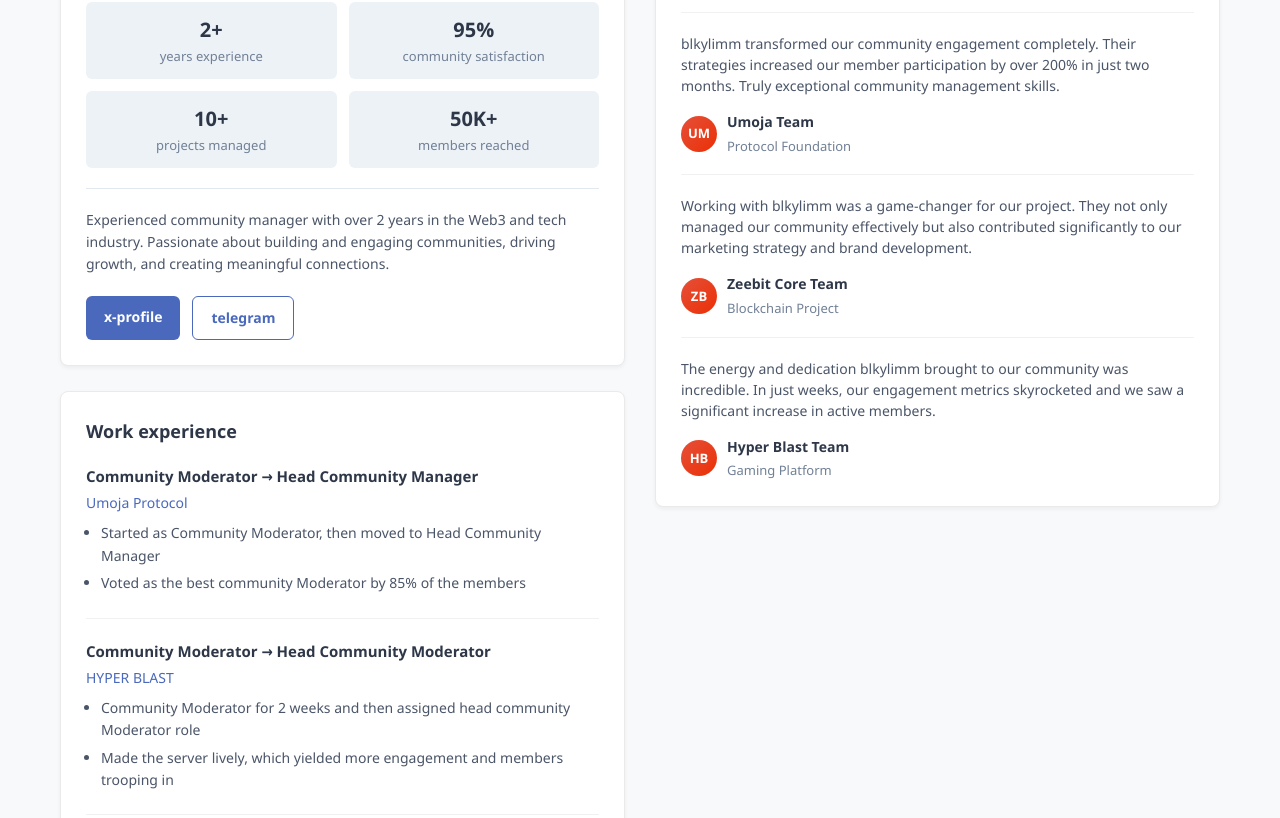
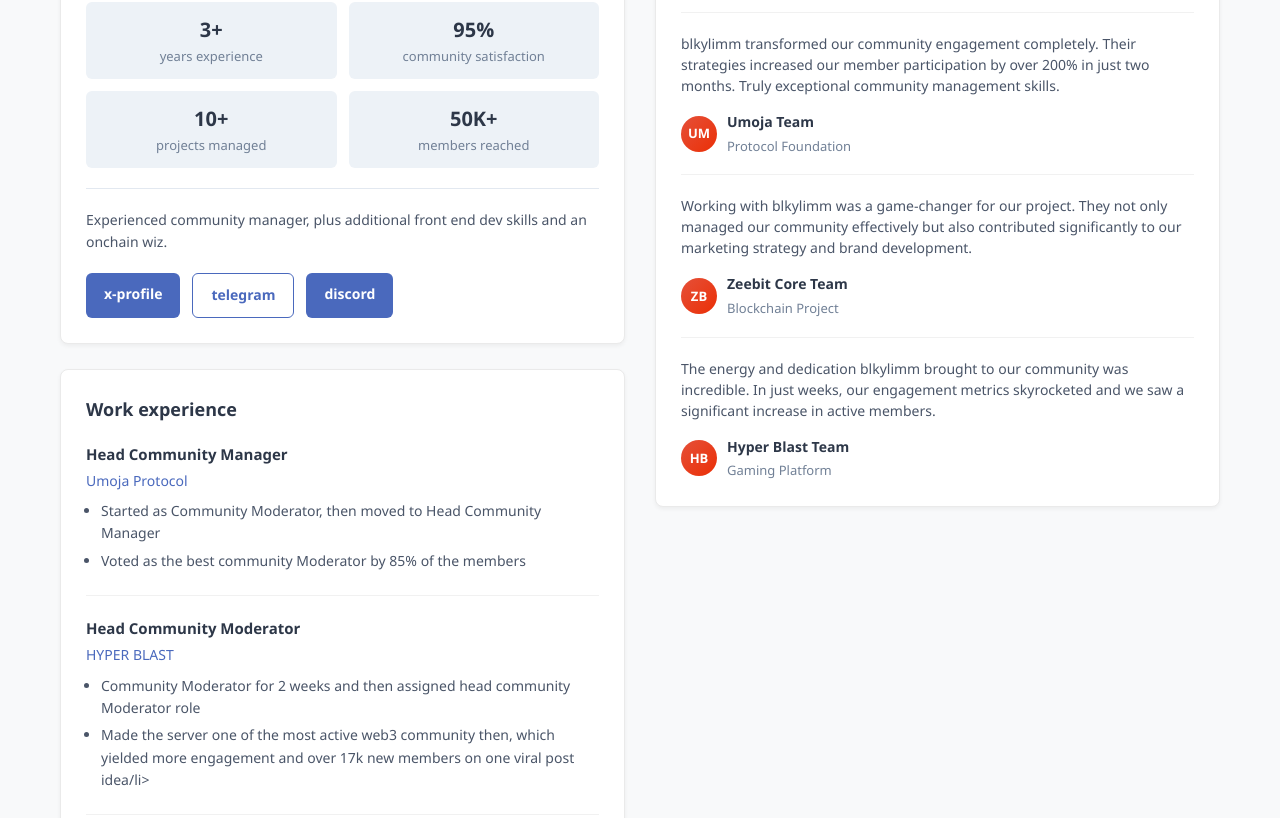
Before and after one commit to BlkyLim001/Portfolio, a plain HTML site: page index.html in a window 1280 px wide. Shown: the part 134-952 px from the top of the page. Drawn offline with Linux system fonts and the light colour scheme.

Commit message:
Update index.html

```diff
--- a/index.html
+++ b/index.html
@@ -334,7 +334,7 @@
 
                     <div class="stats-grid">
                         <div class="stat-item">
-                            <div class="stat-value">2+</div>
+                            <div class="stat-value">3+</div>
                             <div class="stat-label">years experience</div>
                         </div>
                         <div class="stat-item">
@@ -354,12 +354,13 @@
                     <div class="divider"></div>
 
                     <p class="bio">
-                        Experienced community manager with over 2 years in the Web3 and tech industry. Passionate about building and engaging communities, driving growth, and creating meaningful connections.
+                        Experienced community manager, plus additional front end dev skills and an onchain wiz.
                     </p>
 
                     <div class="action-buttons">
                         <a href="https://x.com/blkylimm?s=21" target="_blank" class="btn btn-primary">x-profile</a>
                         <a href="https://t.me/blkylimm" target="_blank" class="btn btn-secondary">telegram</a>
+                        <a href="https://discord.com/users/blkylimm" target="_blank" class="btn btn-primary">discord</a>
                     </div>
                 </section>
 
@@ -368,7 +369,7 @@
                     <h2 class="section-title">Work experience</h2>
 
                     <div class="job">
-                        <div class="job-title">Community Moderator → Head Community Manager</div>
+                        <div class="job-title">Head Community Manager</div>
                         <div class="company">Umoja Protocol</div>
                         <ul class="job-details">
                             <li>Started as Community Moderator, then moved to Head Community Manager</li>
@@ -377,11 +378,11 @@
                     </div>
 
                     <div class="job">
-                        <div class="job-title">Community Moderator → Head Community Moderator</div>
+                        <div class="job-title">Head Community Moderator</div>
                         <div class="company">HYPER BLAST</div>
                         <ul class="job-details">
                             <li>Community Moderator for 2 weeks and then assigned head community Moderator role</li>
-                            <li>Made the server lively, which yielded more engagement and members trooping in</li>
+                            <li>Made the server one of the most active web3 community then, which yielded more engagement and over 17k new members on one viral post idea/li>
                         </ul>
                     </div>
 
```
